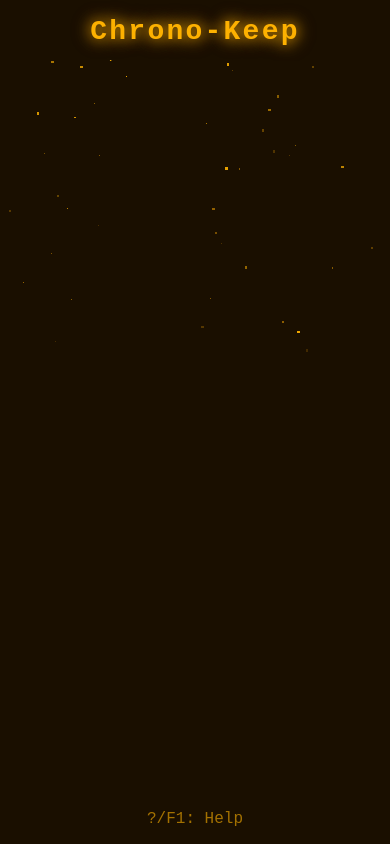
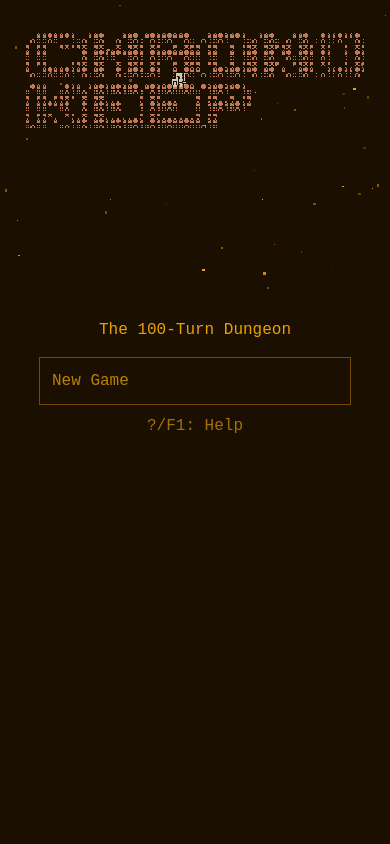
Before and after one commit to hrutheone/chrono-keep, a website built with Vite: page index.html in a window 390 px wide. Built offline with nearby package versions, Linux system fonts and the light colour scheme.

Commit message:
Add polished canvas Title Screen: sprite wordmark, dust, patrolling player
Replaces the plain HTML title heading with a fully canvas-rendered title
screen (sprite-stamped CHRONO KEEP wordmark, reverse time-dust backdrop,
patrolling player sprite) with a transparent HTML overlay on top, scaled
to work correctly on both desktop and mobile canvas sizes.

```diff
--- a/src/hud.ts
+++ b/src/hud.ts
@@ -185,8 +185,12 @@ export function updateHud(state: GameState): void {
     btn.innerHTML = `<span class="skill-slot-icon" style="${iconStyle}"></span>`;
   });
 
+  // Title Screen's overlay is transparent so its canvas art shows through — hide the gameplay HUD (and, on mobile, the touch d-pad) so neither bleeds in behind it.
+  const hideHud = state.ui.currentScreen === 'TITLE';
+  el('hud-top').style.display = hideHud ? 'none' : '';
+  el('touch-controls').style.display = hideHud ? 'none' : '';
   // Hide bottom HUD while menu is open to prevent mobile overlay bleed.
-  const hideHudBottom = state.ui.currentScreen === 'MENU';
+  const hideHudBottom = hideHud || state.ui.currentScreen === 'MENU';
   el('hud-bottom').style.display = hideHudBottom ? 'none' : '';
   el('action-log').innerHTML = state.ui.log
     .slice(-3)
--- a/src/menus.ts
+++ b/src/menus.ts
@@ -1009,7 +1009,6 @@ function renderTitle(state: GameState): string {
     : '';
   return `
     <div class="menu title-menu">
-      <h1>Chrono-Keep</h1>
       <div class="stat-line">The 100-Turn Dungeon</div>
       ${progress}
       ${continueBtn}
@@ -1082,6 +1081,7 @@ function render(state: GameState): void {
   const isOpen = screen !== 'GAME';
   el.classList.toggle('active', isOpen);
   el.classList.toggle('dialogue-open', screen === 'DIALOGUE');
+  el.classList.toggle('title-open', screen === 'TITLE');
   // Reset selection on fresh menu open.
   if (screen === 'MENU' && lastScreen !== 'MENU') {
     selectedInvIndex = null;
--- a/src/render.ts
+++ b/src/render.ts
@@ -340,16 +340,13 @@ function seedTitleDust(viewW: number, viewH: number): void {
   }
 }
 
-/** Renders the Title Screen's canvas backdrop only, isolated from world rendering to save perf during gameplay. */
-function renderTitleBackground(ctx: CanvasRenderingContext2D, viewW: number, viewH: number): void {
+/** Updates and draws the drifting dust motes only (background fill is the caller's job). */
+function updateAndDrawTitleDust(ctx: CanvasRenderingContext2D, viewW: number, viewH: number): void {
   if (titleDust.length === 0) seedTitleDust(viewW, viewH);
   const now = performance.now();
   // Clamp dt so a tab coming back from background doesn't fling motes off-screen in one jump.
   const dt = titleDustLastT ? Math.min(0.05, (now - titleDustLastT) / 1000) : 0;
   titleDustLastT = now;
-
-  ctx.fillStyle = COLOR_BG;
-  ctx.fillRect(0, 0, viewW, viewH);
 
   for (const p of titleDust) {
     p.y -= p.speed * dt;
@@ -365,13 +362,89 @@ function renderTitleBackground(ctx: CanvasRenderingContext2D, viewW: number, vie
   ctx.globalAlpha = 1;
 }
 
+// Title Screen "CHRONO / KEEP" wordmark, sprite-stamped one glyph cell per non-space character.
+const TITLE_ASCII = [
+  "  /$$$$$$  /$$   /$$ /$$$$$$$   /$$$$$$  /$$   /$$  /$$$$$$ ",
+  " /$$__  $$| $$  | $$| $$__  $$ /$$__  $$| $$$ | $$ /$$__  $$",
+  "| $$  \\__/| $$  | $$| $$  \\ $$| $$  \\ $$| $$$$| $$| $$  \\ $$",
+  "| $$      | $$$$$$$$| $$$$$$$/| $$  | $$| $$ $$ $$| $$  | $$",
+  "| $$      | $$__  $$| $$__  $$| $$  | $$| $$  $$$$| $$  | $$",
+  "| $$    $$| $$  | $$| $$  \\ $$| $$  | $$| $$\\  $$$| $$  | $$",
+  "|  $$$$$$/| $$  | $$| $$  | $$|  $$$$$$/| $$ \\  $$|  $$$$$$/",
+  " \\______/ |__/  |__/|__/  |__/ \\______/ |__/  \\__/ \\______/ ",
+  "                                                            ",
+  " /$$   /$$ /$$$$$$$$ /$$$$$$$$ /$$$$$$$                     ",
+  "| $$  /$$/| $$_____/| $$_____/| $$__  $$                    ",
+  "| $$ /$$/ | $$      | $$      | $$  \\ $$                    ",
+  "| $$$$$/  | $$$$$   | $$$$$   | $$$$$$$/                    ",
+  "| $$  $$  | $$__/   | $$__/   | $$____/                     ",
+  "| $$\\  $$ | $$      | $$      | $$                          ",
+  "| $$ \\  $$| $$$$$$$$| $$$$$$$$| $$                          ",
+  "|__/  \\__/|________/|________/|__/                          ",
+];
+const TITLE_ASCII_COLS = 60;
+// Row 8 (the blank separator between CHRONO and KEEP) is where the player patrols.
+const TITLE_LOGO_GAP_ROW = 8;
+
+// Layout was authored against the 480x320 desktop canvas; everything below scales off of that,
+// so mobile's smaller 320x240 canvas gets a shrunk-but-proportional logo/patrol instead of clipping.
+const TITLE_BASE_W = 480;
+const TITLE_BASE_H = 320;
+const TITLE_BASE_SPRITE_SIZE = 7;
+const TITLE_BASE_START_Y = 40;
+const TITLE_BASE_PLAYER_MIN_X = 60;
+const TITLE_BASE_PLAYER_MAX_X = 400;
+const TITLE_BASE_PLAYER_SPEED = 0.2;
+const TITLE_BASE_PLAYER_SIZE = 20;
+
+function drawTitleLogo(ctx: CanvasRenderingContext2D, spriteSize: number, startX: number, startY: number): void {
+  for (let row = 0; row < TITLE_ASCII.length; row++) {
+    const line = TITLE_ASCII[row];
+    for (let col = 0; col < line.length; col++) {
+      if (line[col] === ' ') continue;
+      drawTile(ctx, 47, 4, startX + col * spriteSize, startY + row * spriteSize, false, spriteSize);
+    }
+  }
+}
+
+// Title Screen patrolling player, pacing back and forth in the CHRONO/KEEP gap.
+let titlePlayerX = 100;
+let titlePlayerDir = 1;
+
+function drawTitlePlayer(ctx: CanvasRenderingContext2D, scale: number, startY: number): void {
+  const minX = TITLE_BASE_PLAYER_MIN_X * scale;
+  const maxX = TITLE_BASE_PLAYER_MAX_X * scale;
+  titlePlayerX += TITLE_BASE_PLAYER_SPEED * scale * titlePlayerDir;
+  if (titlePlayerX >= maxX) titlePlayerDir = -1;
+  else if (titlePlayerX <= minX) titlePlayerDir = 1;
+
+  const size = TITLE_BASE_PLAYER_SIZE * scale;
+  const hopY = Math.abs(Math.sin(performance.now() / 150)) * 4 * scale;
+  const playerY = startY + TITLE_LOGO_GAP_ROW * TITLE_BASE_SPRITE_SIZE * scale - 4 * scale - hopY;
+  drawTile(ctx, SPRITES.PLAYER.col, SPRITES.PLAYER.row, titlePlayerX, playerY, titlePlayerDir === -1, size);
+}
+
+/** Renders the full canvas Title Screen: backdrop, dust, wordmark, patrolling player — before any HTML overlay draws on top. */
+function renderTitleScreen(ctx: CanvasRenderingContext2D, viewW: number, viewH: number): void {
+  ctx.fillStyle = COLOR_BG;
+  ctx.fillRect(0, 0, viewW, viewH);
+  updateAndDrawTitleDust(ctx, viewW, viewH);
+
+  const scale = Math.min(viewW / TITLE_BASE_W, viewH / TITLE_BASE_H);
+  const spriteSize = TITLE_BASE_SPRITE_SIZE * scale;
+  const startY = TITLE_BASE_START_Y * scale;
+  const startX = (viewW - TITLE_ASCII_COLS * spriteSize) / 2;
+  drawTitleLogo(ctx, spriteSize, startX, startY);
+  drawTitlePlayer(ctx, scale, startY);
+}
+
 /** Renders the full game world for the current frame: tiles, items, enemies, player. */
 export function renderWorld(ctx: CanvasRenderingContext2D, state: GameState, viewW: number, viewH: number): void {
   VIEWPORT_TILES_W = viewW / TILE_SIZE;
   VIEWPORT_TILES_H = viewH / TILE_SIZE;
 
   if (state.ui.currentScreen === 'TITLE') {
-    renderTitleBackground(ctx, viewW, viewH);
+    renderTitleScreen(ctx, viewW, viewH);
     return;
   }
 
--- a/src/sprites.ts
+++ b/src/sprites.ts
@@ -25,7 +25,7 @@ export const SPRITES = {
   VOLT_TURRET: { col: 31, row: 5 }, // small critter — reads electric/squat
   FROST_WRAITH: { col: 24, row: 8 }, // hollow/outline humanoid — genuinely ghostly
   TIME_WEAVER: { col: 24, row: 0 }, // robed, hooded, arms down
-  CHRONO_LICH: { col: 29, row: 2 }, // clean front-facing skull icon
+  CHRONO_LICH: { col: 29, row: 3 }, // clean front-facing skull icon
   BONE_KNIGHT: { col: 30, row: 6 }, // blocky bust with mechanical arms — armored
   CINDER_SHAMAN: { col: 24, row: 1 }, // robed bust, arms raised mid-cast
   VOLT_HOUND: { col: 28, row: 7 }, // horse — the sheet's only four-legged beast
--- a/src/style.css
+++ b/src/style.css
@@ -880,6 +880,18 @@ body {
   padding-bottom: 14px;
 }
 
+/* Title Screen wordmark/dust/player are canvas-drawn; the overlay stays transparent so they show through. */
+#screen-overlay.title-open {
+  background: transparent;
+}
+
+/* Clears the canvas-drawn wordmark + patrolling player (bottom edge ~50% down the canvas) before menu text starts. */
+.title-menu::before {
+  content: '';
+  display: block;
+  flex: 0 0 52%;
+}
+
 .dialogue-box {
   width: 100%;
   max-width: 440px;
@@ -904,25 +916,9 @@ body {
   font-style: italic;
 }
 
-.title-menu h1,
 .victory-menu h1 {
   font-size: 22px;
   letter-spacing: 0.08em;
-}
-
-.title-menu h1 {
-  animation: title-pulse 3.5s ease-in-out infinite;
-}
-
-@keyframes title-pulse {
-  0%, 100% {
-    opacity: 0.85;
-    text-shadow: 0 0 4px var(--color-light);
-  }
-  50% {
-    opacity: 1;
-    text-shadow: 0 0 14px var(--color-light), 0 0 22px var(--color-mid);
-  }
 }
 
 .death-menu h2,
@@ -1053,6 +1049,19 @@ body {
 
   #touch-controls {
     order: 4;
+  }
+
+  /* Unlike the other full-screen overlays, the Title Screen's canvas art (logo/patrol) only
+   * lives inside #game's own letterboxed box, not the full #app column — so pull its overlay
+   * out of the absolute full-page stacking and into flow right after the canvas instead. */
+  #screen-overlay.title-open {
+    position: static;
+    order: 3;
+    height: auto;
+  }
+
+  .title-menu::before {
+    flex-basis: 0;
   }
 
   /* Text sizing & legibility */
@@ -1196,7 +1205,6 @@ body {
     font-size: 16px;
   }
 
-  .title-menu h1,
   .victory-menu h1 {
     font-size: 28px;
   }
```
